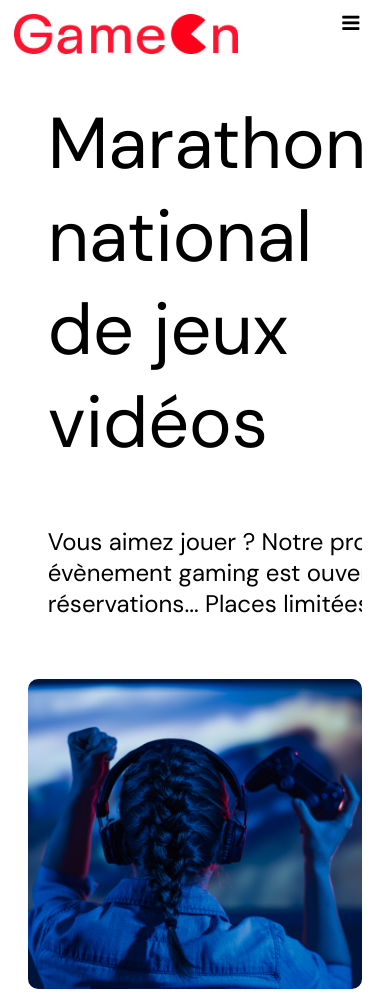
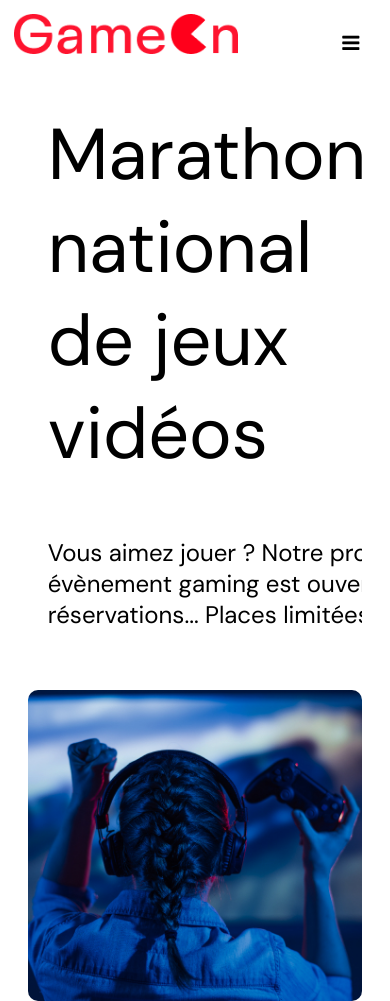
Before and after one commit to illeone/MillocoNicolas_4_06.05.2021, a plain HTML site: page starterOnly/index.html in a window 390 px wide. Shown: the top 1001 px of the page. Drawn offline with Linux system fonts and the light colour scheme.

Commit message:
suppression margin-top top-nav responsive

```diff
--- a/starterOnly/modal.css
+++ b/starterOnly/modal.css
@@ -100,7 +100,7 @@ img {
   .topnav a.icon {
     float: right;
     display: block;
-    margin-top: -15px;
+    /* margin-top: -15px; ---------------------*/
   }
 }
 
```
